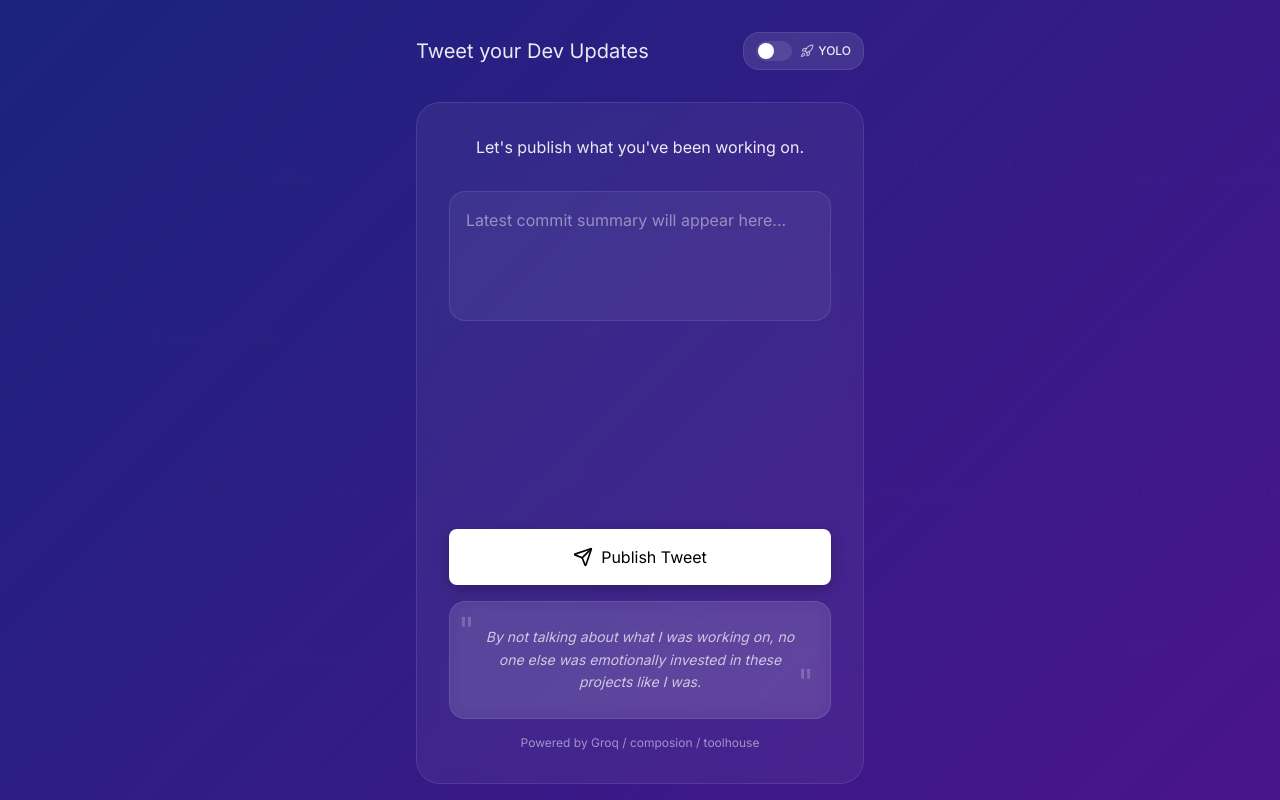
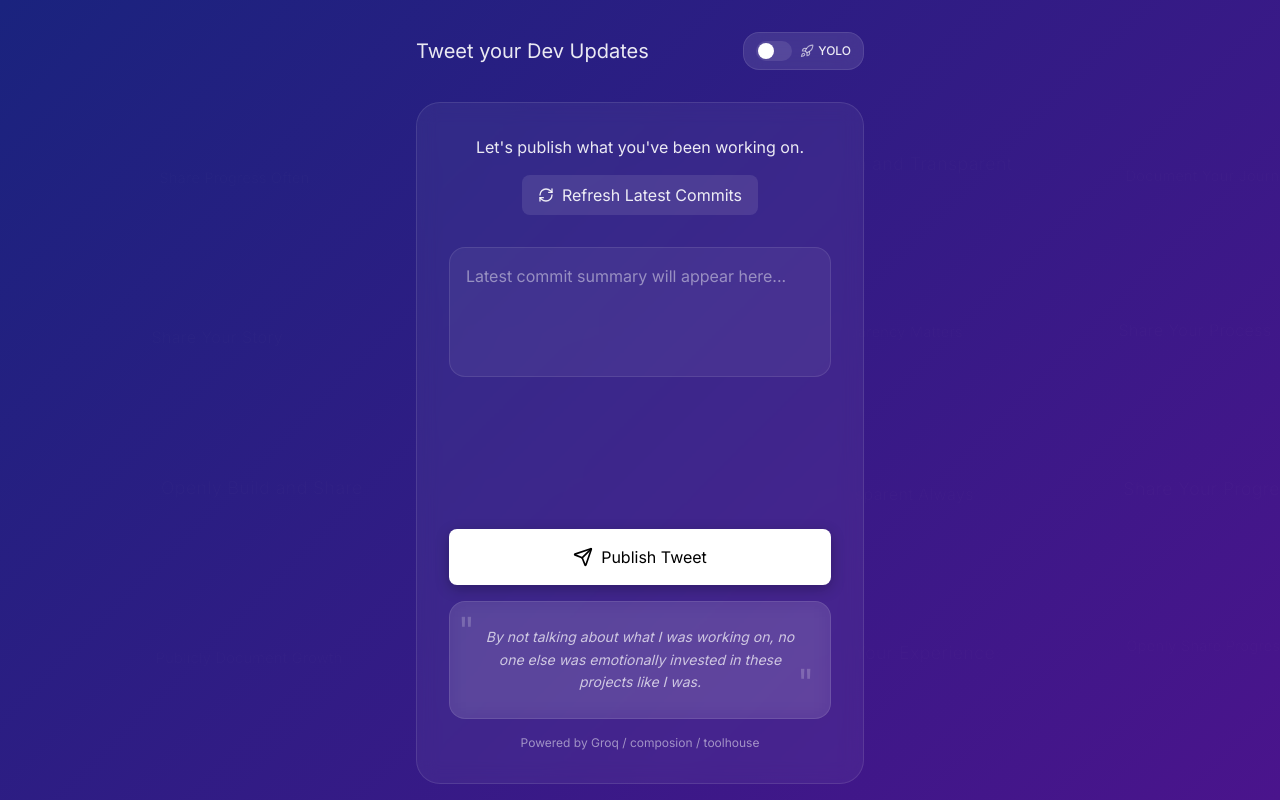
Before and after one commit to kliment-slice/MCPaaS, a Next.js app in the folder app/: page / in a window 1280 px wide. Built offline with nearby package versions, Linux system fonts and the light colour scheme.

Commit message:
Add refresh button to Home component for loading latest commits. Improved user interaction with loading state indication.

```diff
--- a/app/app/page.tsx
+++ b/app/app/page.tsx
@@ -189,6 +189,14 @@ export default function Home() {
           <p className="text-[clamp(0.75rem,1.5vw,1rem)] text-white/90 max-w-[90%] mx-auto">
             Let's publish what you've been working on.
           </p>
+          <button
+            onClick={refreshLatestCommits}
+            disabled={isLoadingCommits}
+            className="mt-4 px-4 py-2 bg-white/10 text-white/90 rounded-lg hover:bg-white/20 transition-all disabled:opacity-50 disabled:cursor-not-allowed flex items-center gap-2 mx-auto"
+          >
+            <RefreshCw className={`h-4 w-4 ${isLoadingCommits ? 'animate-spin' : ''}`} />
+            <span>Refresh Latest Commits</span>
+          </button>
         </div>
 
         {/* Message Area */}
```
